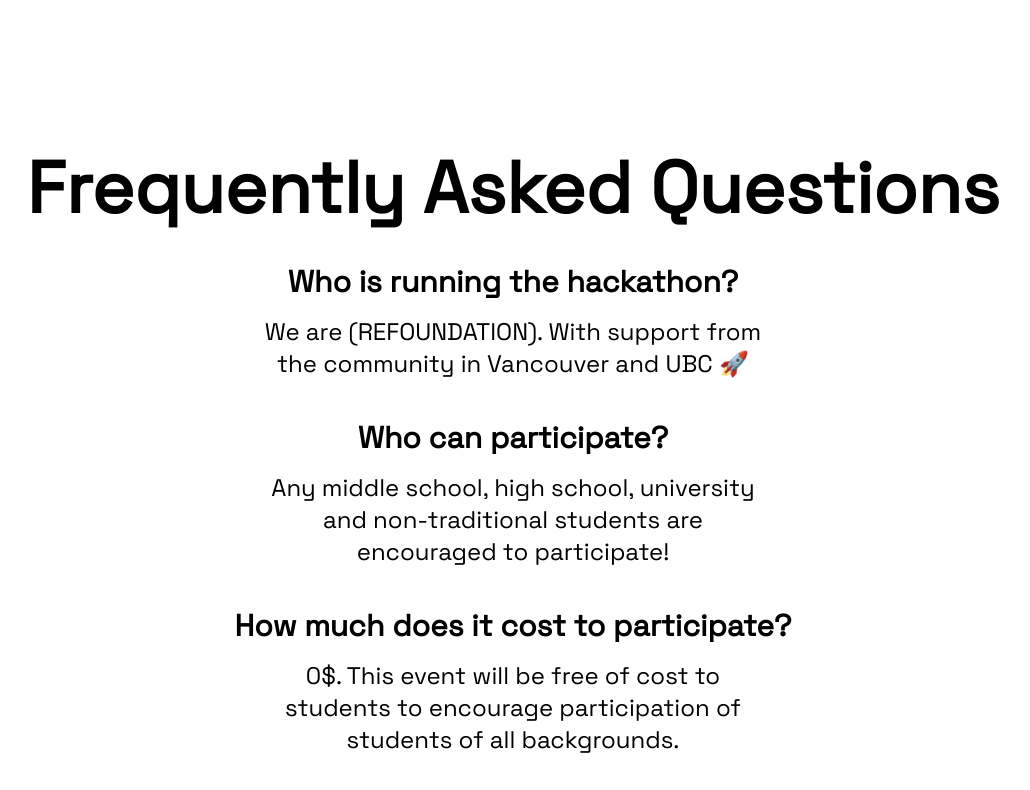
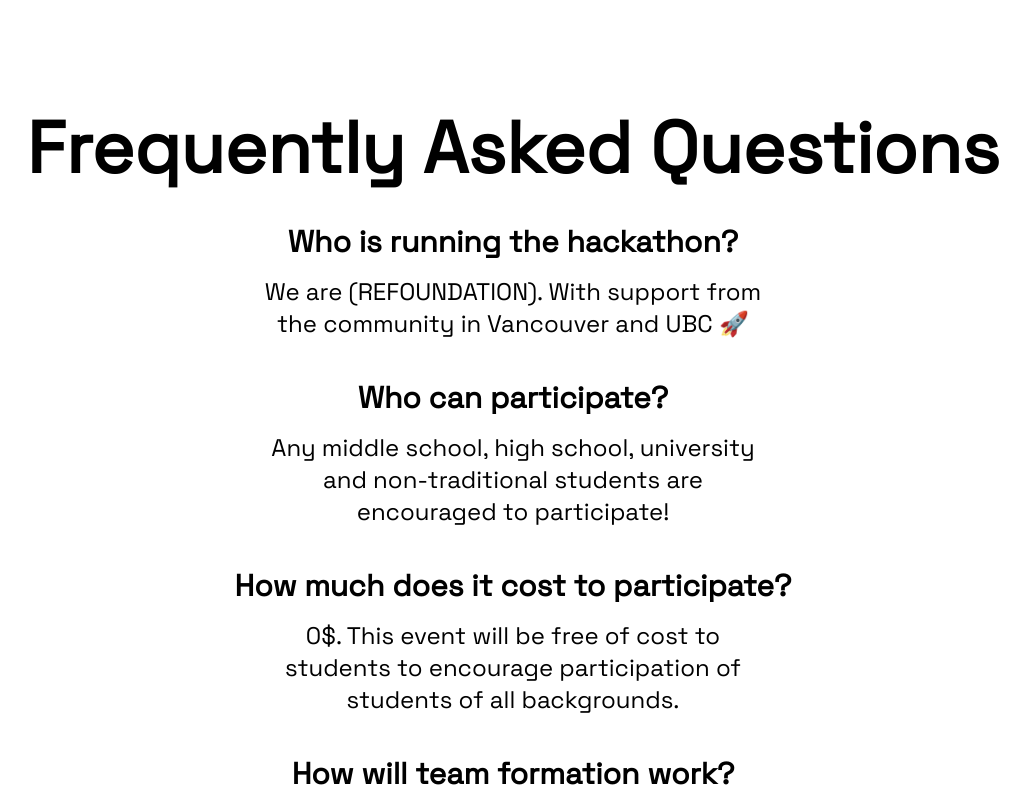
Before and after one commit to jerryq0101/BUILD-23-website, a Next.js app in the folder src/: page / in a window 1280 px wide. Shown: the part 2710-3500 px from the top of the page, without its empty margins (127-1157 px from the left). Built offline with nearby package versions, Linux system fonts and the light colour scheme.

Commit message:
Update index.js

```diff
--- a/src/pages/index.js
+++ b/src/pages/index.js
@@ -97,7 +97,7 @@
           </div>
         </div>
       </div>
-      <div className="flex justify-center mt-10 mb-20 mx-2 md:mx-8">
+      <div className="flex justify-center mb-20 mx-2 md:mx-8">
         <div>
           <p className="text-center text-4xl font-bold md:text-7xl">
             Frequently Asked Questions
```
